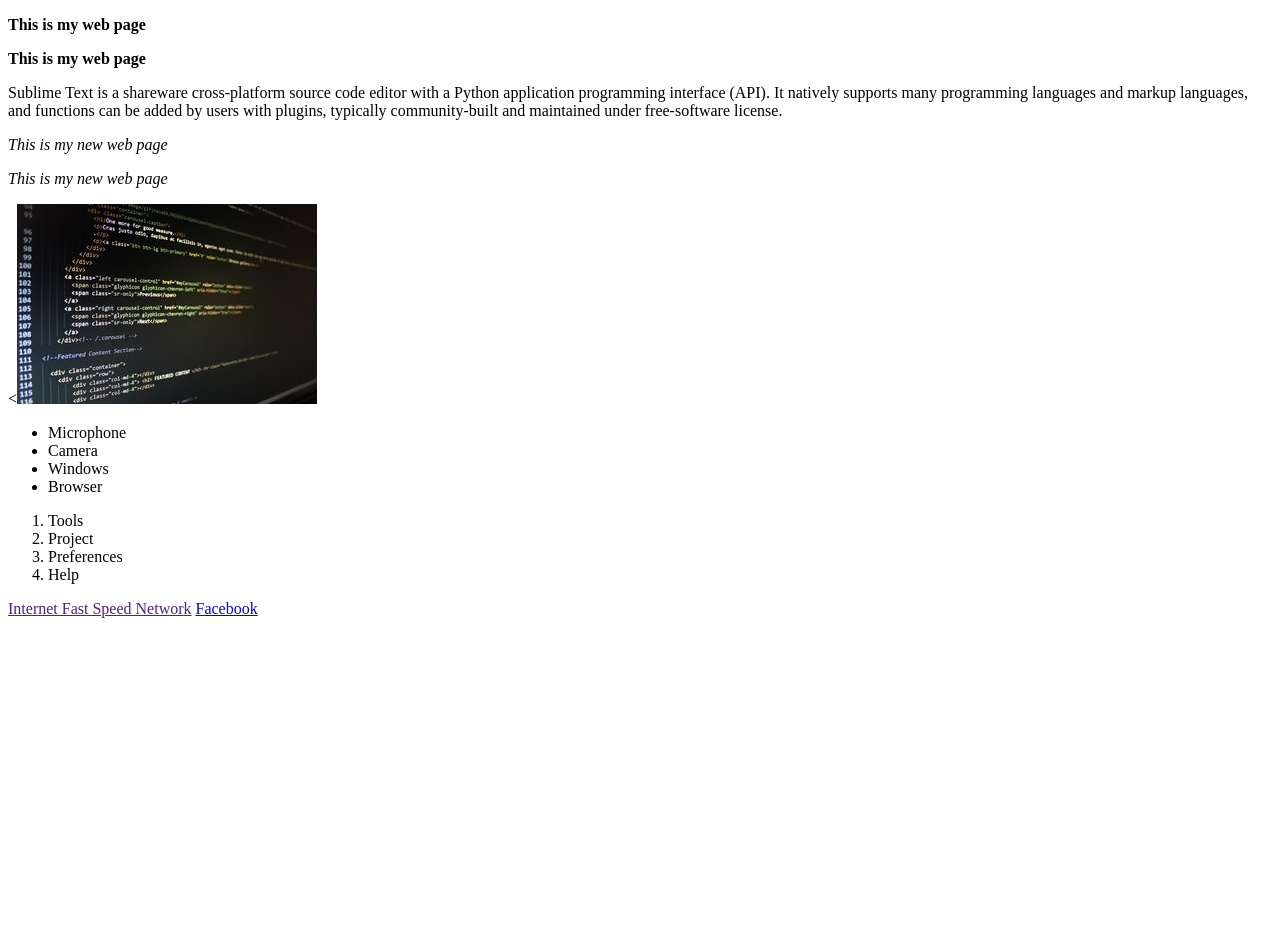
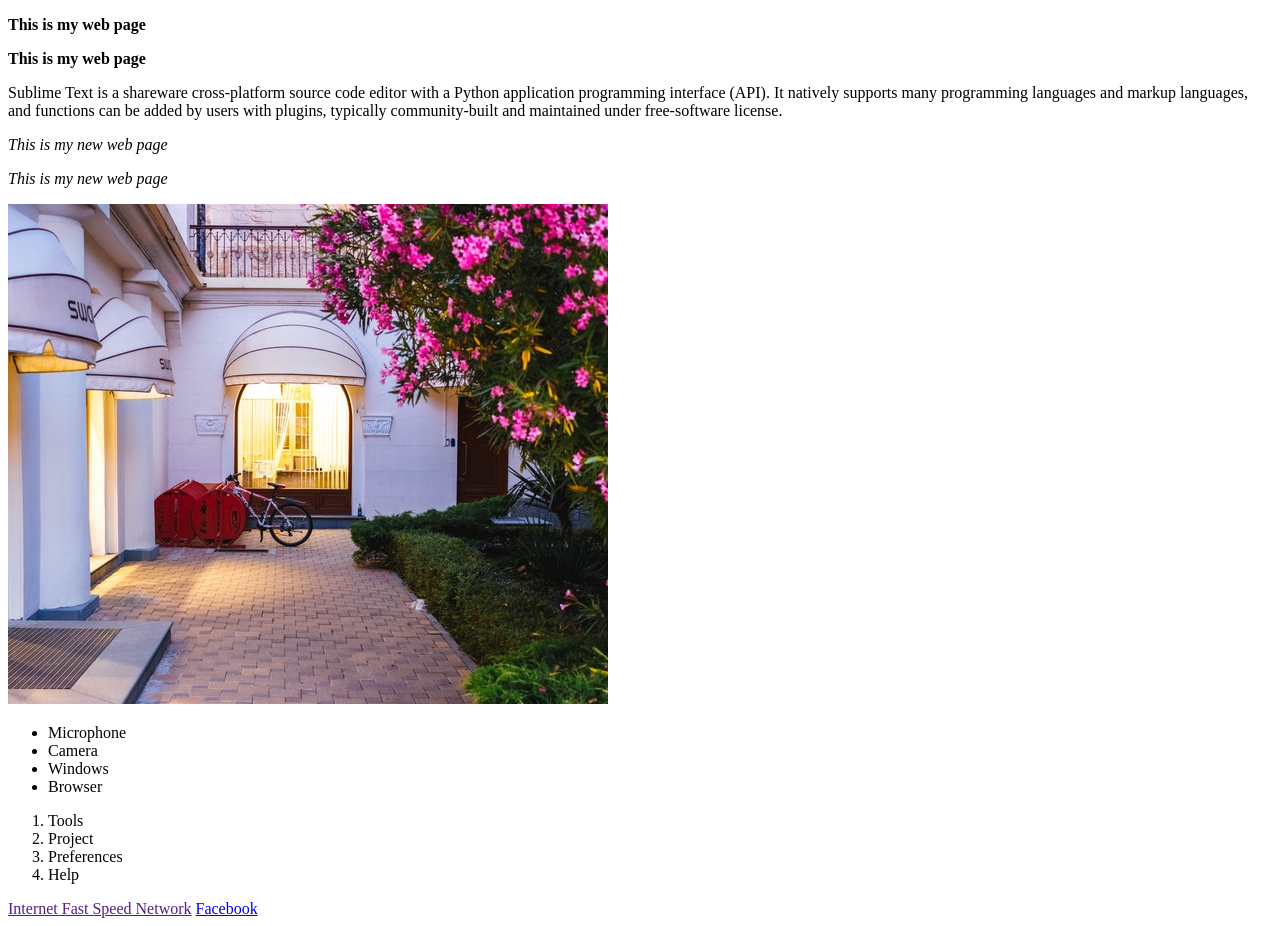
Before and after one commit to NurKhadiza/ssb-332-done, a plain HTML site: page index.html in a window 1280 px wide. Before the commit the page ends 800 px from the top, so only its background shows below. Drawn offline with Linux system fonts and the light colour scheme.

Commit message:
Add files via upload

```diff
--- a/index.html
+++ b/index.html
@@ -18,7 +18,7 @@
 
 <P><em>This is my new web page</em></P>
 
-<<img src="images/1.jpg" alt="1">
+<img src="images/garden.jpg" alt="flower in garden">
 
 <ul>
 	<li>Microphone</li>
```
